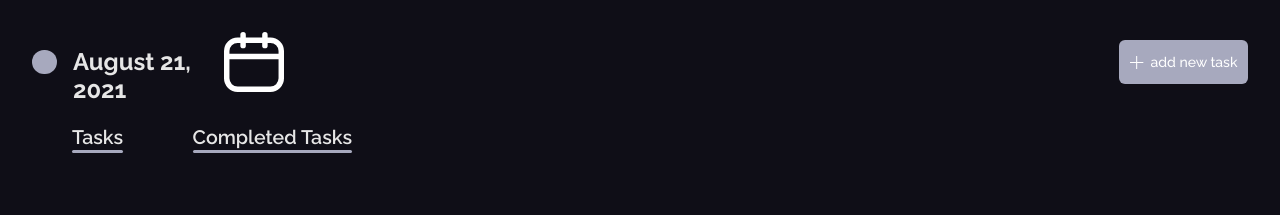
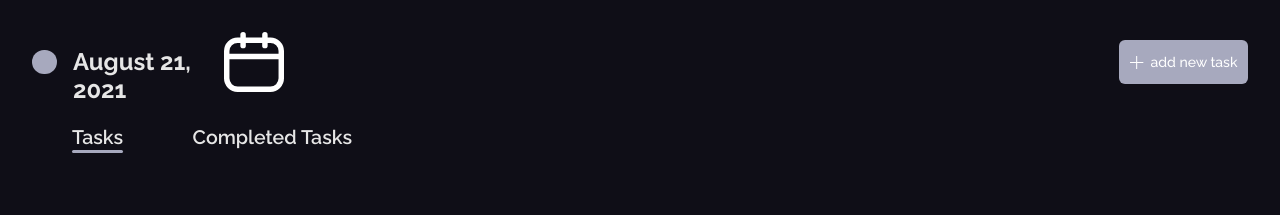
Before and after one commit to Adekxnle/checked, a React (Create React App) app: page / in a window 1280 px wide. Shown: the top 215 px of the page. Built offline with nearby package versions, Linux system fonts and the light colour scheme.

Commit message:
fixed tab indicators issue

```diff
--- a/src/components/Header.js
+++ b/src/components/Header.js
@@ -1,8 +1,10 @@
 import calenderIcon from '../assets/calender.svg';
 import plusIcon from '../assets/plus.svg';
-import { Link } from 'react-router-dom';
+import { Link, useLocation } from 'react-router-dom';
 
-export default function Header() {
+function Header() {
+  let location = useLocation();
+
   return (
     <div className='header'>
       <div className='header-top'>
@@ -24,7 +26,7 @@ export default function Header() {
             <Link className='tabs' to='/'>
               <div className='tab'>
                 <h2> Tasks </h2>
-                <div className='active' />
+                {location.pathname === '/' ? <div className='active' /> : ''}
               </div>
             </Link>
           </li>
@@ -32,7 +34,7 @@ export default function Header() {
             <Link className='tabs' to='/completed-tasks'>
               <div className='tab'>
                 <h2>Completed Tasks</h2>
-                <div className='active' />
+                {location.pathname === '/completed-tasks' ? <div className='active' /> : ''}
               </div>
             </Link>
           </li>
@@ -41,3 +43,5 @@ export default function Header() {
     </div>
   );
 }
+
+export default Header;
```
